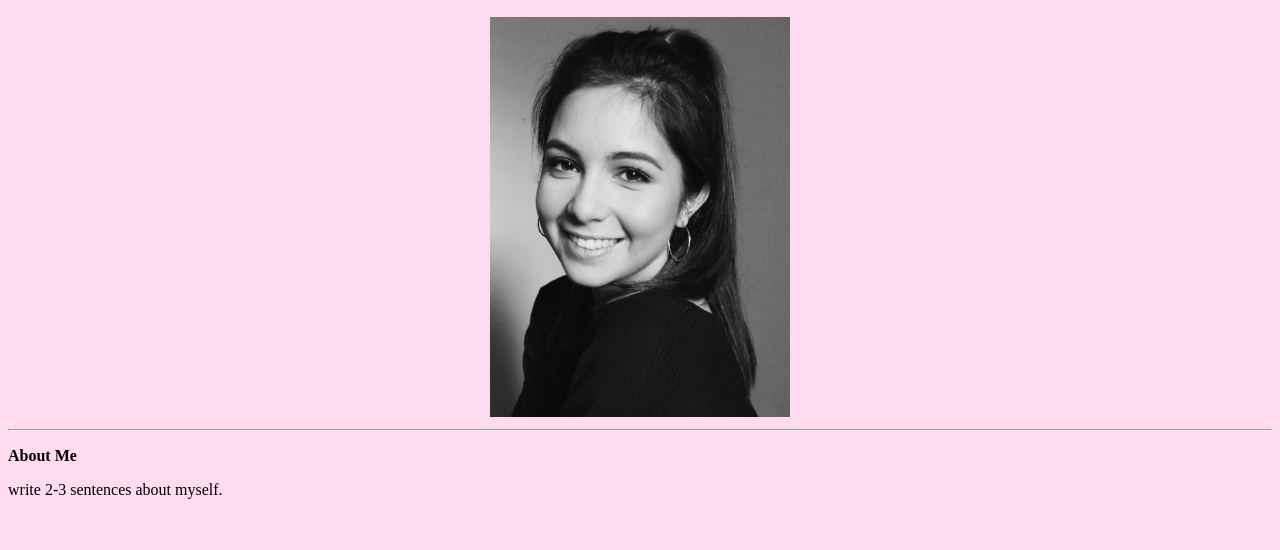
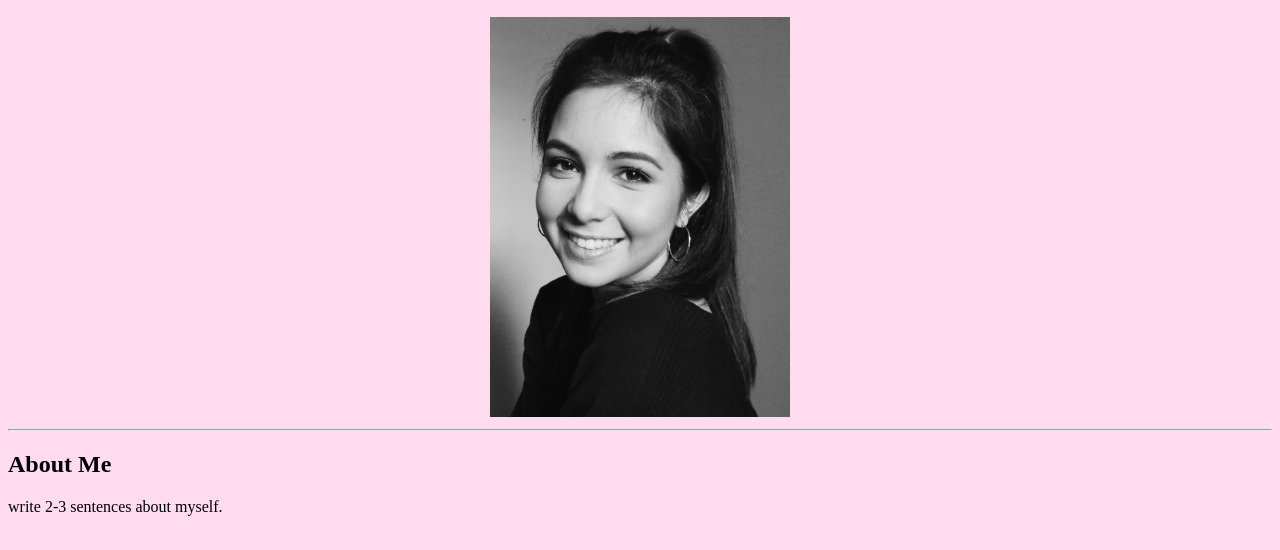
Before and after one commit to victoriaruiz/victoriaruiz.github.io, a plain HTML site: page index.html in a window 1280 px wide. Shown: the part 110-660 px from the top of the page. Drawn offline with Linux system fonts and the light colour scheme.

Commit message:
Update index.html

```diff
--- a/index.html
+++ b/index.html
@@ -5,9 +5,10 @@
 <h2 style="text-align: center;">Welcome to my site!</h2>
 
   <center><img src="Headshot 5.JPG" width="300" height="400" align="BOTTOM" /></center><hr />
-<body>
 
-  <p><strong>About Me</strong></p>
+  <body>
+
+ <h2 style=<strong>About Me</strong></h2>
 
 <p>write 2-3 sentences about myself.</p>
 
```
